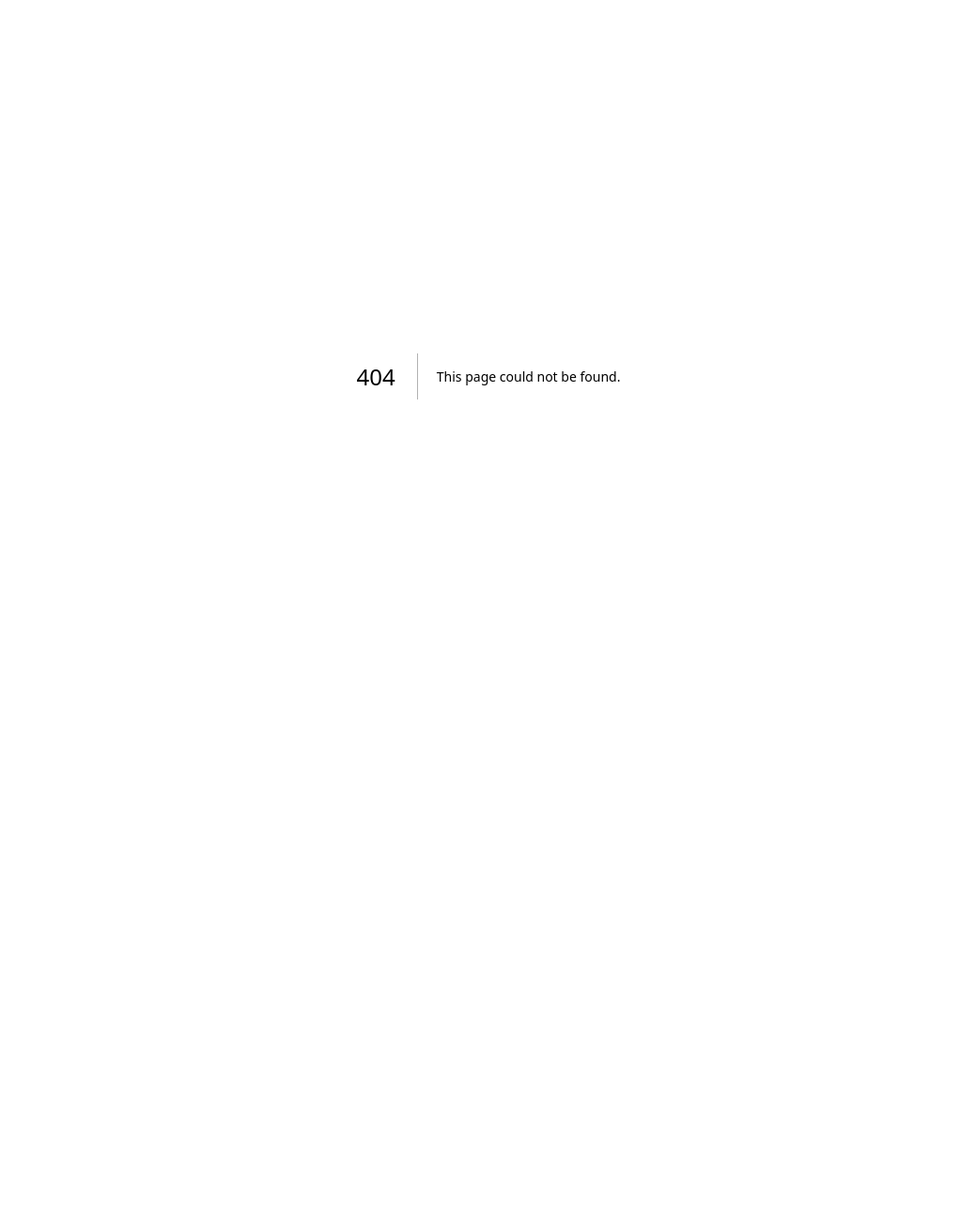
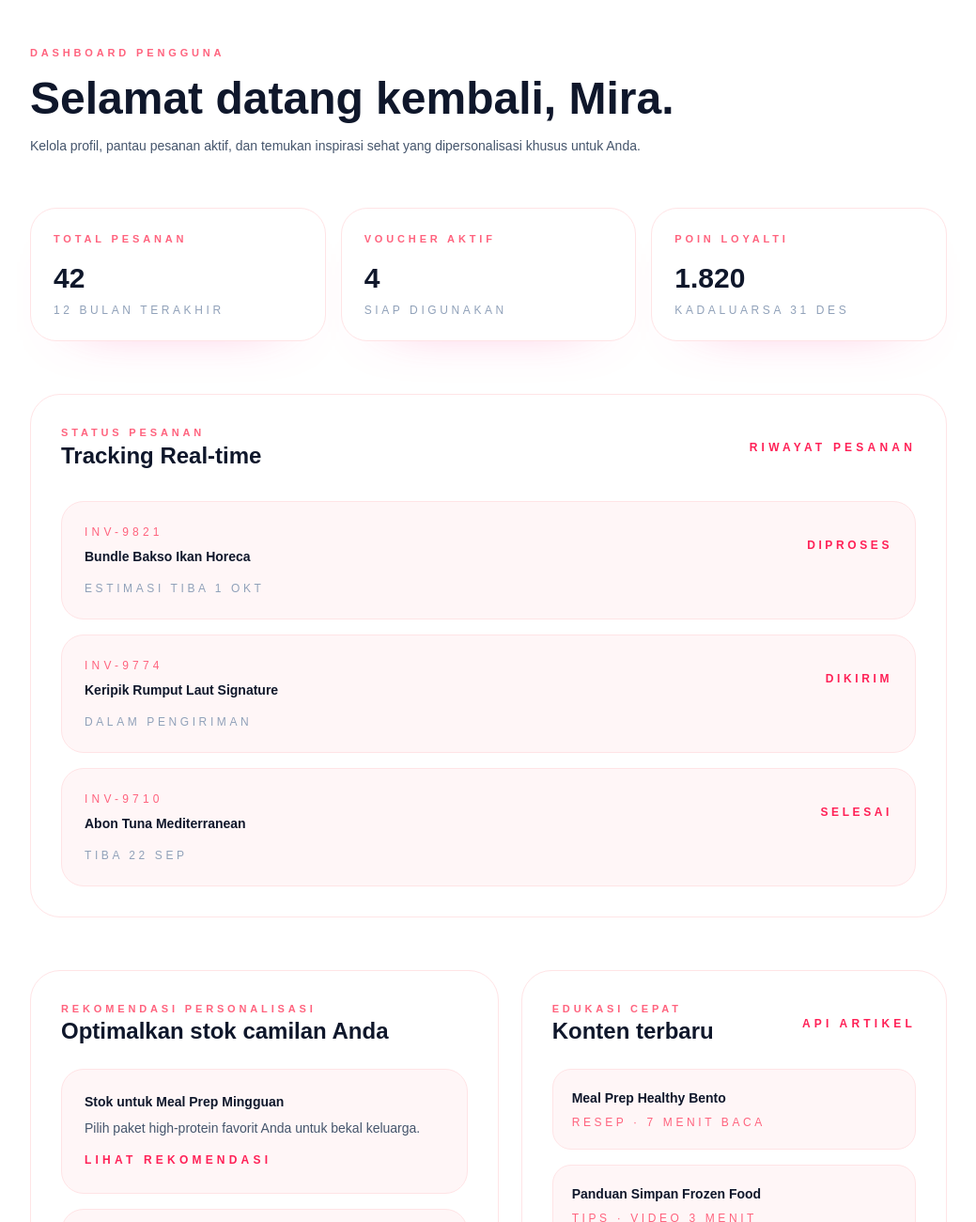
Before and after one commit to shafadisyaaulia/seasnacky, a Next.js app: page /user in a window 1280 px wide. Before the commit this address had no page. Shown: the top 1300 px of the page at 94% size, without its empty margins (120-1159 px from the left). Before the commit the page ends 800 px from the top, so only its background shows below. Built offline with nearby package versions, Linux system fonts and the light colour scheme.

Commit message:
feat: add page user

```diff
--- /dev/null
+++ b/src/app/user/page.tsx
@@ -0,0 +1,225 @@
+import Link from "next/link";
+
+const profileHighlights = [
+  {
+    label: "Total Pesanan",
+    value: "42",
+    detail: "12 bulan terakhir",
+  },
+  {
+    label: "Voucher Aktif",
+    value: "4",
+    detail: "Siap digunakan",
+  },
+  {
+    label: "Poin Loyalti",
+    value: "1.820",
+    detail: "Kadaluarsa 31 Des",
+  },
+];
+
+const orderTimeline = [
+  {
+    id: "INV-9821",
+    status: "Diproses",
+    product: "Bundle Bakso Ikan Horeca",
+    eta: "Estimasi tiba 1 Okt",
+  },
+  {
+    id: "INV-9774",
+    status: "Dikirim",
+    product: "Keripik Rumput Laut Signature",
+    eta: "Dalam pengiriman",
+  },
+  {
+    id: "INV-9710",
+    status: "Selesai",
+    product: "Abon Tuna Mediterranean",
+    eta: "Tiba 22 Sep",
+  },
+];
+
+const suggestions = [
+  {
+    title: "Stok untuk Meal Prep Mingguan",
+    description: "Pilih paket high-protein favorit Anda untuk bekal keluarga.",
+    action: "Lihat Rekomendasi",
+    href: "/api/products/recommendation",
+  },
+  {
+    title: "Tambah Produk Frozen",
+    description: "Nikmati diskon 15% untuk pesanan kedua produk beku.",
+    action: "Klaim Voucher",
+    href: "/api/orders/voucher",
+  },
+];
+
+const educationShortlist = [
+  {
+    title: "Meal Prep Healthy Bento",
+    category: "Resep",
+    duration: "7 menit baca",
+  },
+  {
+    title: "Panduan Simpan Frozen Food",
+    category: "Tips",
+    duration: "Video 3 menit",
+  },
+  {
+    title: "Kombinasi Snack Seimbang",
+    category: "Artikel",
+    duration: "5 menit baca",
+  },
+];
+
+export default function UserDashboardPage() {
+  return (
+    <div className="min-h-screen bg-white pb-20">
+      <div className="mx-auto flex w-full max-w-5xl flex-col gap-14 px-6 pt-12">
+        <header className="space-y-4">
+          <p className="text-[11px] font-semibold uppercase tracking-[0.35em] text-rose-400">
+            Dashboard Pengguna
+          </p>
+          <h1 className="text-4xl font-semibold text-slate-900 sm:text-5xl">
+            Selamat datang kembali, Mira.
+          </h1>
+          <p className="max-w-2xl text-sm text-slate-600">
+            Kelola profil, pantau pesanan aktif, dan temukan inspirasi sehat yang dipersonalisasi khusus untuk Anda.
+          </p>
+        </header>
+
+        <section className="grid gap-4 sm:grid-cols-3">
+          {profileHighlights.map((item) => (
+            <article
+              key={item.label}
+              className="rounded-[28px] border border-rose-100 bg-white p-6 shadow-[0_24px_60px_-52px_rgba(255,79,159,0.7)]"
+            >
+              <p className="text-[11px] font-semibold uppercase tracking-[0.35em] text-rose-400">
+                {item.label}
+              </p>
+              <p className="mt-4 text-3xl font-semibold text-slate-900">{item.value}</p>
+              <p className="mt-2 text-xs uppercase tracking-[0.3em] text-slate-400">{item.detail}</p>
+            </article>
+          ))}
+        </section>
+
+        <section className="rounded-[32px] border border-rose-100 bg-white p-8">
+          <div className="flex flex-col gap-4 md:flex-row md:items-center md:justify-between">
+            <div>
+              <p className="text-[11px] font-semibold uppercase tracking-[0.35em] text-rose-400">
+                Status Pesanan
+              </p>
+              <h2 className="text-2xl font-semibold text-slate-900">Tracking Real-time</h2>
+            </div>
+            <Link
+              href="/api/orders"
+              className="text-xs font-semibold uppercase tracking-[0.35em] text-rose-500"
+            >
+              Riwayat Pesanan
+            </Link>
+          </div>
+          <div className="mt-8 space-y-4">
+            {orderTimeline.map((order) => (
+              <article key={order.id} className="rounded-[24px] border border-rose-100 bg-rose-50/60 p-6">
+                <div className="flex flex-col gap-4 md:flex-row md:items-center md:justify-between">
+                  <div>
+                    <p className="text-xs uppercase tracking-[0.35em] text-rose-400">{order.id}</p>
+                    <p className="mt-2 text-sm font-semibold text-slate-900">{order.product}</p>
+                  </div>
+                  <div className="text-right text-xs font-semibold uppercase tracking-[0.3em] text-rose-500">
+                    {order.status}
+                  </div>
+                </div>
+                <p className="mt-4 text-xs uppercase tracking-[0.3em] text-slate-400">{order.eta}</p>
+              </article>
+            ))}
+          </div>
+        </section>
+
+        <section className="grid gap-6 lg:grid-cols-[1.1fr_1fr]">
+          <div className="rounded-[32px] border border-rose-100 bg-white p-8">
+            <div className="flex flex-col gap-2 md:flex-row md:items-center md:justify-between">
+              <div>
+                <p className="text-[11px] font-semibold uppercase tracking-[0.35em] text-rose-400">
+                  Rekomendasi Personalisasi
+                </p>
+                <h2 className="text-2xl font-semibold text-slate-900">Optimalkan stok camilan Anda</h2>
+              </div>
+            </div>
+            <div className="mt-6 space-y-4">
+              {suggestions.map((suggestion) => (
+                <div
+                  key={suggestion.title}
+                  className="rounded-[24px] border border-rose-100 bg-rose-50/60 p-6"
+                >
+                  <p className="text-sm font-semibold text-slate-900">{suggestion.title}</p>
+                  <p className="mt-2 text-sm text-slate-600">{suggestion.description}</p>
+                  <Link
+                    href={suggestion.href}
+                    className="mt-4 inline-flex text-xs font-semibold uppercase tracking-[0.35em] text-rose-500"
+                  >
+                    {suggestion.action}
+                  </Link>
+                </div>
+              ))}
+            </div>
+          </div>
+          <div className="rounded-[32px] border border-rose-100 bg-white p-8">
+            <div className="flex items-center justify-between">
+              <div>
+                <p className="text-[11px] font-semibold uppercase tracking-[0.35em] text-rose-400">
+                  Edukasi Cepat
+                </p>
+                <h2 className="text-2xl font-semibold text-slate-900">Konten terbaru</h2>
+              </div>
+              <Link
+                href="/api/articles"
+                className="text-xs font-semibold uppercase tracking-[0.35em] text-rose-500"
+              >
+                API Artikel
+              </Link>
+            </div>
+            <div className="mt-6 space-y-4">
+              {educationShortlist.map((item) => (
+                <div key={item.title} className="rounded-[20px] border border-rose-100 bg-rose-50/60 p-5">
+                  <p className="text-sm font-semibold text-slate-900">{item.title}</p>
+                  <p className="mt-2 text-xs uppercase tracking-[0.3em] text-rose-400">
+                    {item.category} · {item.duration}
+                  </p>
+                </div>
+              ))}
+            </div>
+          </div>
+        </section>
+
+        <section className="rounded-[32px] border border-rose-100 bg-gradient-to-r from-rose-500 via-rose-400 to-rose-600 p-8 text-white">
+          <div className="flex flex-col gap-4 md:flex-row md:items-center md:justify-between">
+            <div className="space-y-2">
+              <p className="text-[11px] font-semibold uppercase tracking-[0.35em] text-white/70">
+                Kelola Profil
+              </p>
+              <h2 className="text-3xl font-semibold">Perbarui data pengiriman dan preferensi rasa.</h2>
+              <p className="max-w-xl text-sm text-white/85">
+                Simpan beberapa alamat, atur jadwal langganan, dan dapatkan rekomendasi rasa sesuai preferensi keluarga.
+              </p>
+            </div>
+            <div className="flex flex-col gap-3 text-xs font-semibold uppercase tracking-[0.35em]">
+              <Link
+                href="/api/profile"
+                className="rounded-full bg-white px-6 py-3 text-rose-600 shadow-lg shadow-rose-200 transition hover:bg-rose-50"
+              >
+                Edit Profil
+              </Link>
+              <Link
+                href="/api/logout"
+                className="rounded-full border border-white px-6 py-3 text-center text-white transition hover:bg-white/10"
+              >
+                Logout Aman
+              </Link>
+            </div>
+          </div>
+        </section>
+      </div>
+    </div>
+  );
+}
```
